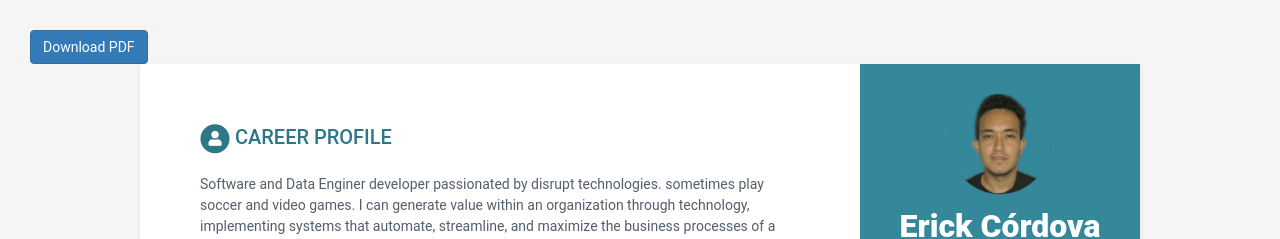
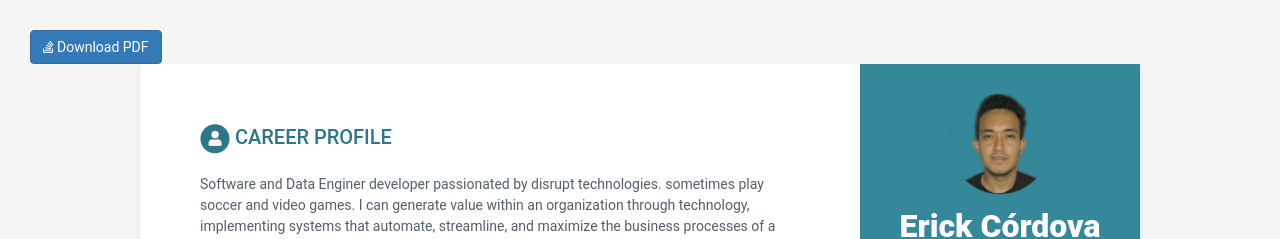
Before and after one commit to elcordova/caring-europa-fe48a, a Jekyll site: the page built from index.html, in a window 1280 px wide. Shown: the top 239 px of the page. Built offline with Jekyll 4.4.1, drawn with Linux system fonts in a browser that asks for light colours.

Commit message:
default.html: changed

```diff
--- a/_layouts/default.html
+++ b/_layouts/default.html
@@ -8,7 +8,7 @@
 {% include head.html %}
 
 <body>
-    <button class="btn btn-primary"> Download PDF</button>
+    <button class="btn btn-primary"><span class="fab fa-stack-overflow"></span> Download PDF</button>
   <div class="wrapper">
     {% include sidebar.html %}
 
```
